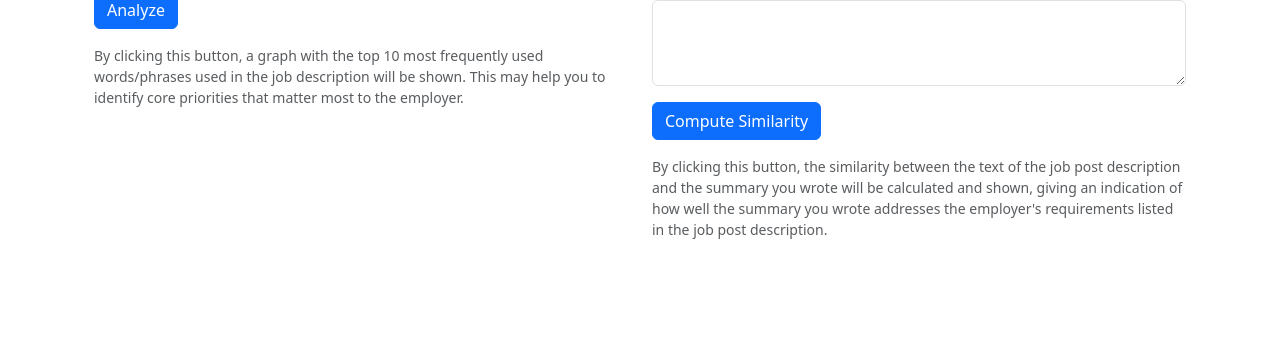
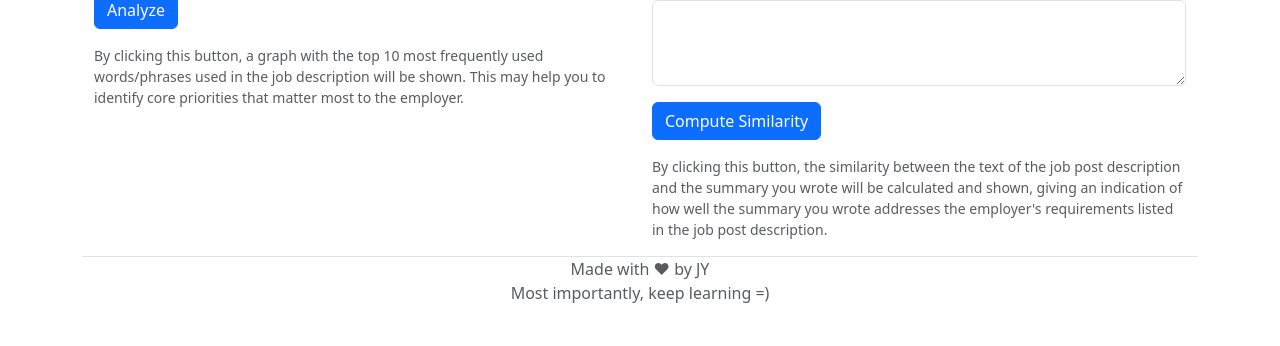
Before and after one commit to li-jiang-yan/resume-tailor, a Flask app: page / in a window 1280 px wide. Shown: the part 244-590 px from the top of the page. Run offline with Flask 3, Linux system fonts and the light colour scheme; some libraries are stand-ins or nearby versions.

Commit message:
[#38] added footer to app

```diff
--- a/flaskr/templates/index.html
+++ b/flaskr/templates/index.html
@@ -98,6 +98,11 @@
         </div>
       </div>
     </div>
+    <footer class="mb-3 border-top">
+      <p class="mb-3 text-center text-body-secondary">
+        Made with &#10084; by JY<br>Most importantly, keep learning =)
+      </p>
+    </footer>
   </div>
   <script
     src="https://cdn.jsdelivr.net/npm/bootstrap@5.3.8/dist/js/bootstrap.bundle.min.js"
```
